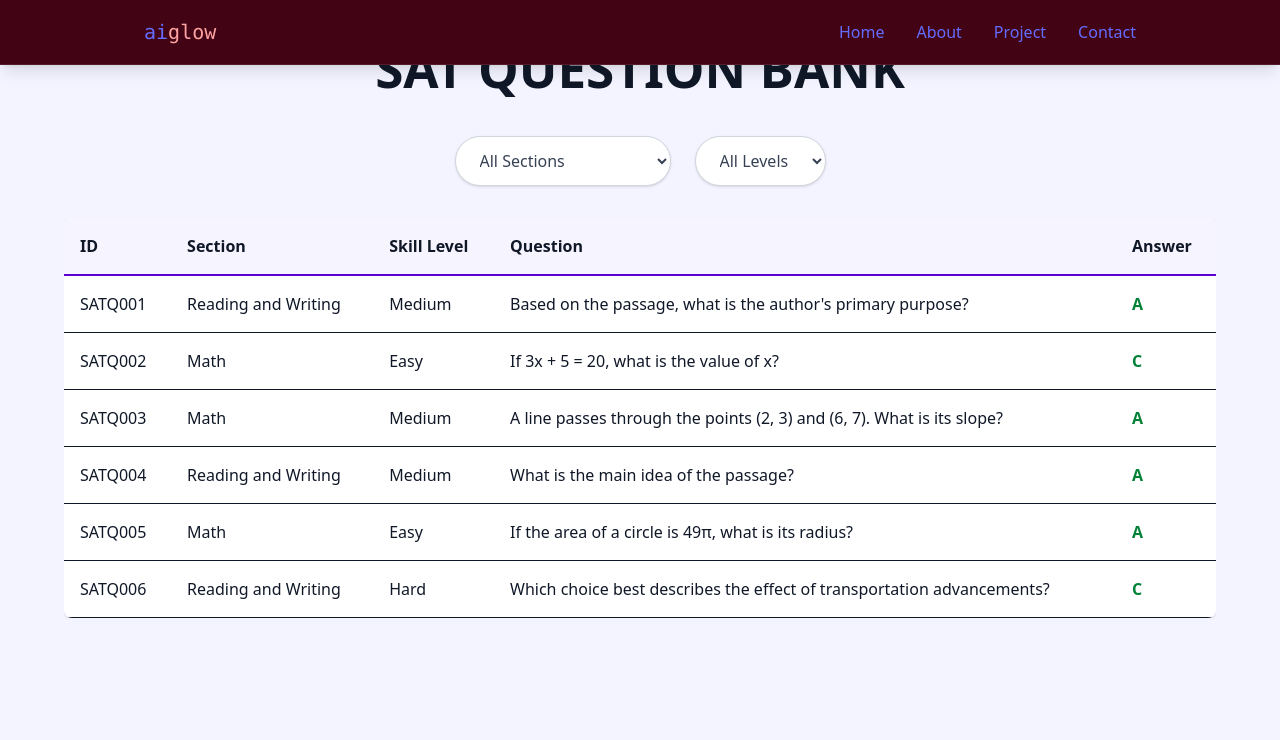
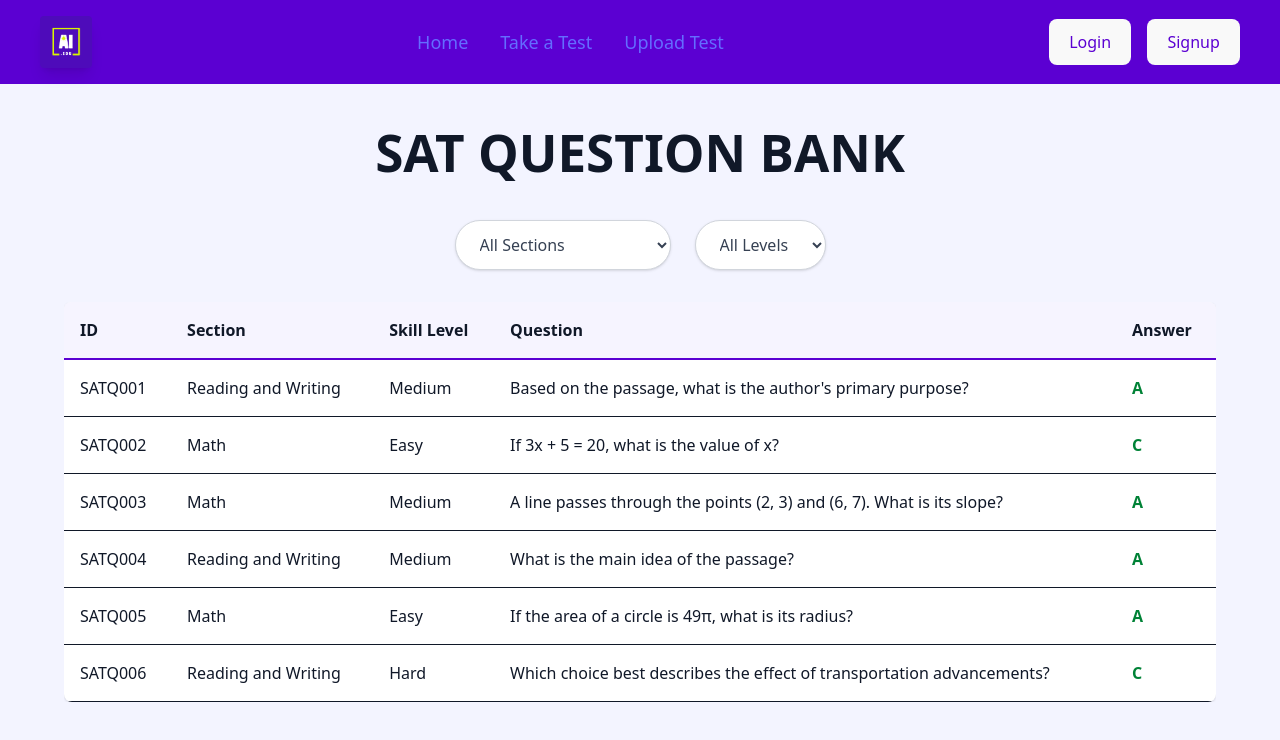
Before and after one commit to baohuy1303/ai-glow-sat, a React (Vite) app in the folder frontend/: page / in a window 1280 px wide. Shown: the top 740 px of the page. Built offline with nearby package versions, Linux system fonts and the light colour scheme; no server answers.

Commit message:
navbar edited

```diff
--- a/frontend/src/components/Navbar.jsx
+++ b/frontend/src/components/Navbar.jsx
@@ -1,30 +1,30 @@
-import {useEffect} from "react";
+import logo from "../assets/aiglow_logo.png";
 
-export default function NavBar({menuOpen, setMenuOpen}) {
-    useEffect(() => {
-        document.body.style.overflowY = menuOpen ? "hidden" : "";
-    }, [menuOpen]);
+export default function NavBar() {
+    return (
+      <nav className="flex items-center justify-between px-10 py-4 bg-[#5B00D2] text-white">
+        <img src={logo} alt="Login Background" className="w-13 max-w-md rounded shadow-lg"></img>
 
-    return (
-    <nav className ="fixed top-0 w-full z-40 bg-[#420414] backdrop-blur-lg border-b border-white/10 shadow-lg">
-        <div className = "max-w-5xl mx-auto px-4">
-            <div className="flex justify-between items-center h-16">
-                <a href="#home" className="font-mono text-xl font-bold text-white">
-                    {" "}
-                    ai<span className="text-red-300">glow</span>{" "}
-                </a>
-                <div className="w-7 h-5 relative cursor-pointer z-40 md:hidden" onClick={() => setMenuOpen((prev) => !prev)}>
-                    &#9776;
-                </div>
+        <div className="flex gap-8 text-lg">
+          <a href="/" className="hover:underline">
+            Home
+          </a>
+          <a href="#" className="hover:underline">
+            Take a Test
+          </a>
+          <a href="#" className="hover:underline">
+            Upload Test
+          </a>
+        </div>
 
-                <div className="hidden md:flex items-center space-x-8">
-                    <a href="#home" className="text-gray-200 hover:text-white transition-colors">{""}Home{""}</a>
-                    <a href="#about" className="text-gray-200 hover:text-white transition-colors">{""}About{""}</a>
-                    <a href="#project" className="text-gray-200 hover:text-white transition-colors">{""}Project{""}</a>
-                    <a href="#contact" className="text-gray-200 hover:text-white transition-colors">{""}Contact{""}</a>
-                </div>
-            </div>
+        <div className="flex gap-4">
+          <button href="#login" className="bg-[#e5ff00] text-[#5B00D2] font-semibold px-5 py-2 rounded-full hover:bg-[#d6ef00] transition">
+            Login
+          </button>
+          <button href="#signup" className="bg-[#e5ff00] text-[#5B00D2] font-semibold px-5 py-2 rounded-full hover:bg-[#d6ef00] transition">
+            Signup
+          </button>
         </div>
-    </nav>
-    )
-}
+      </nav>
+    );
+  }
```
